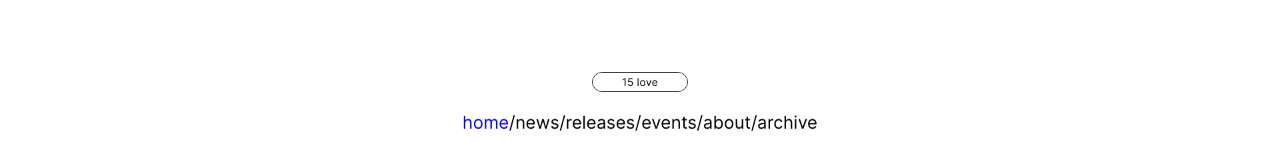
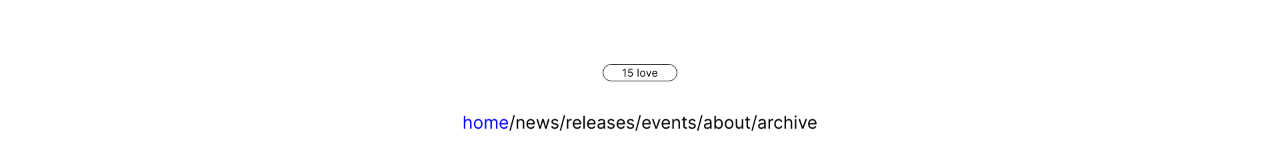
Before and after one commit to dahemar/15-love, an Astro site: page /home in a window 1280 px wide. Shown: the top 142 px of the page. Built offline with nearby package versions, Linux system fonts and the light colour scheme; Astro itself is replaced by a stand-in of ours; a web font is replaced by a local one.

Commit message:
Make header logo slightly smaller (reduce padding + position)

```diff
--- a/src/components/SiteShell.astro
+++ b/src/components/SiteShell.astro
@@ -137,7 +137,7 @@ const tabs: Array<{ key: Tab; href: string; label: string }> = [
   .brand {
     position: absolute;
     left: 50%;
-    top: 48px;
+    top: 36px;
     transform: translateX(-50%);
     display: flex;
     align-items: center;
@@ -150,7 +150,7 @@ const tabs: Array<{ key: Tab; href: string; label: string }> = [
     justify-content: center;
     border: 1px solid #000;
     border-radius: 999px;
-    padding: 6px 44px;
+    padding: 4px 28px;
     background: transparent;
     z-index: 5;
     transform-origin: center;
```
